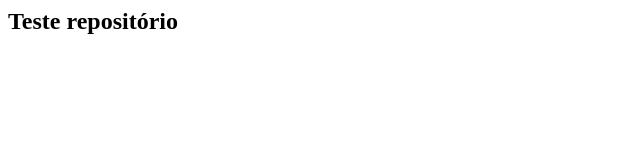
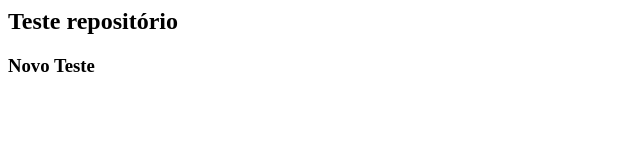
Before and after one commit to fabiodcol/git-fundamentos, a plain HTML site: page index.html in a window 1280 px wide. Shown: the whole page, without its empty margins (0-640 px from the left). Drawn offline with Linux system fonts and the light colour scheme.

Commit message:
Update index.html

```diff
--- a/index.html
+++ b/index.html
@@ -1 +1,2 @@
 <h2>Teste repositório</h2>
+<h3>Novo Teste</h3>
```
